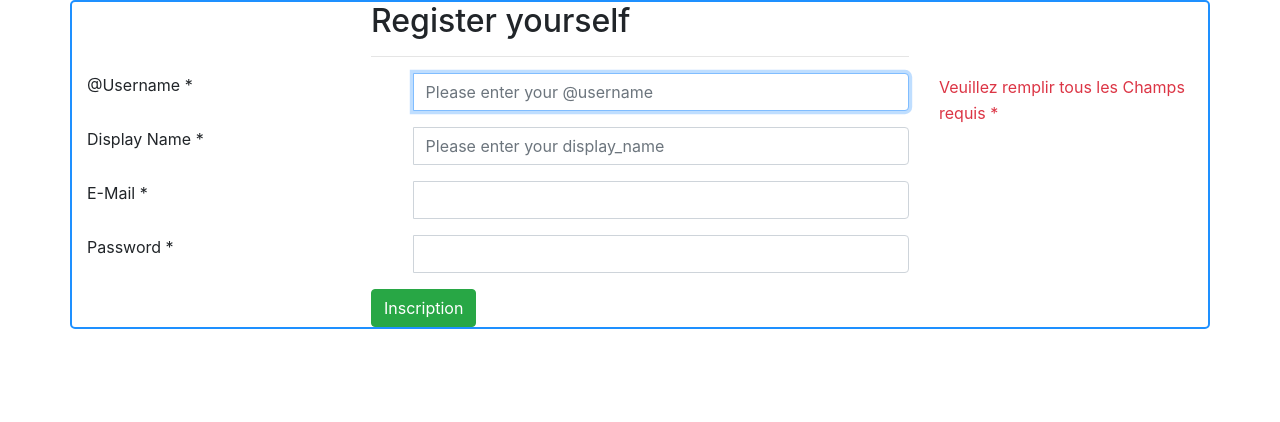
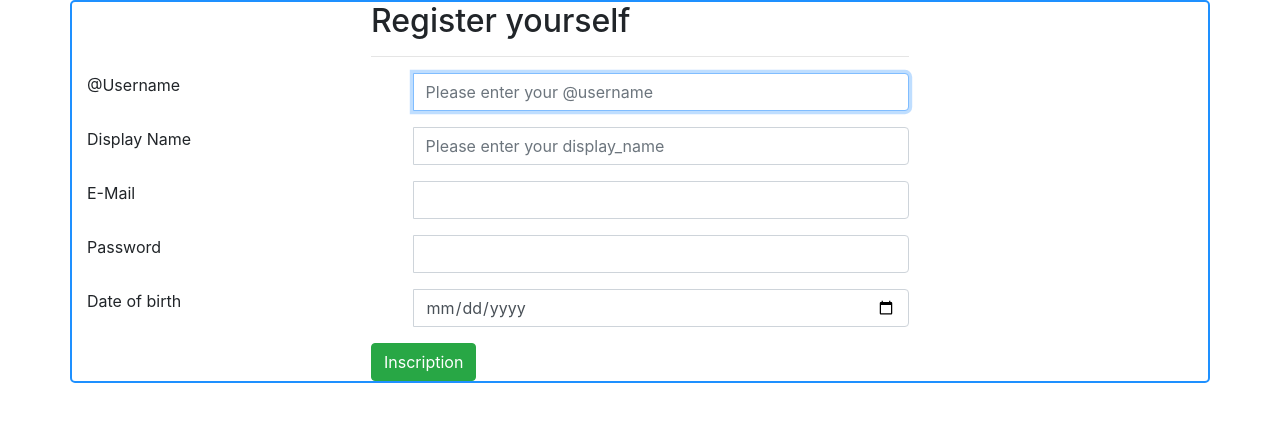
Before and after one commit to miza92/my_meetic, a PHP site: page /register.php in a window 1280 px wide. Shown: the part 66-488 px from the top of the page. Run offline with PHP 8.4, Linux system fonts and the light colour scheme.

Commit message:
register

```diff
--- a/register.php
+++ b/register.php
@@ -20,8 +20,8 @@
         <nav class="navbar navbar-expand-lg navbar-light bg-light">
             <div class="navbar-brand">
                 <img src="./img/logo.png" style="width: 40px; height: 40px;">
-                <a class="btn btn-primary" href="index.php" role="button">Login</a>
-                <a class="btn btn-primary" href="index.php">Home</a>
+                <a class="btn btn-primary" href="index_page.php" role="button">Login</a>
+                <a class="btn btn-primary" href="index_page.php">Home</a>
             </div>
             <form class="form-inline my-2 my-lg-0">
                 <input class="form-control mr-sm-2" type="search" placeholder="search">
@@ -41,7 +41,7 @@
 				</div>
 				<div class="row">
 					<div class="col-md-3 field-label-responsive">
-						<label for="username">@Username *</label>
+						<label for="username">@Username</label>
 					</div>
 					<div class="col-md-6">
 						<div class="form-group">
@@ -56,7 +56,6 @@
 					<div class="col-md-3">
 						<div class="form-control-feedback">
 							<span class="text-danger align-middle">
-								Veuillez remplir tous les Champs requis *
 							<!-- Les champs doivent contenir une langeur minimin
 							de 4 caractères et maximum de 40 caractères: -->
 							</span>
@@ -65,7 +64,7 @@
 				</div>
 				<div class="row">
 					<div class="col-md-3 field-label-responsive">
-						<label for="display_name">Display Name *</label>
+						<label for="display_name">Display Name</label>
 					</div>
 					<div class="col-md-6">
 						<div class="form-group">
@@ -87,7 +86,7 @@
 				</div>
 				<div class="row">
 					<div class="col-md-3 field-label-responsive">
-						<label for="email">E-Mail *</label>
+						<label for="email">E-Mail</label>
 					</div>
 					<div class="col-md-6">
 						<div class="form-group">
@@ -107,7 +106,7 @@
 				</div>
 				<div class="row">
 					<div class="col-md-3 field-label-responsive">
-						<label for="password">Password *</label>
+						<label for="password">Password</label>
 					</div>
 					<div class="col-md-6">
 						<div class="form-group has-danger">
@@ -122,8 +121,27 @@
 						<div class="form-control-feedback">
 							<span class="text-danger align-middle">
 								<i class="fa fa-close">
-								<!-- Veuillez remplir tous les Champs requis * -->
 								</i>
+							</span>
+						</div>
+					</div>
+				</div>
+				<div class="row">
+					<div class="col-md-3 field-label-responsive">
+						<label for="birthdate">Date of birth</label>
+					</div>
+					<div class="col-md-6">
+						<div class="form-group">
+							<div class="input-group mb-2 mr-sm-2 mb-sm-0">
+								<div class="input-group-addon" style="width: 2.6rem"><i class="fa fa-user"></i></div>
+								<input type="date" name="birthdate" class="form-control" id="birthdate">
+							</div>
+						</div>
+					</div>
+					<div class="col-md-3">
+						<div class="form-control-feedback">
+							<span class="text-danger align-middle">
+								<!-- Put name validation error messages here -->
 							</span>
 						</div>
 					</div>
@@ -138,7 +156,7 @@
 			</form>
 			<?php include 'log_in.php';
 		if (isset($_POST['display_name']) && isset($_POST['username'])
-		&& isset($_POST['password']) && isset($_POST['email']))
+		&& isset($_POST['password']) && isset($_POST['email']) && isset($_POST['birthdate']))
 		{
             $register = new register();
             $register->inscription();
```
